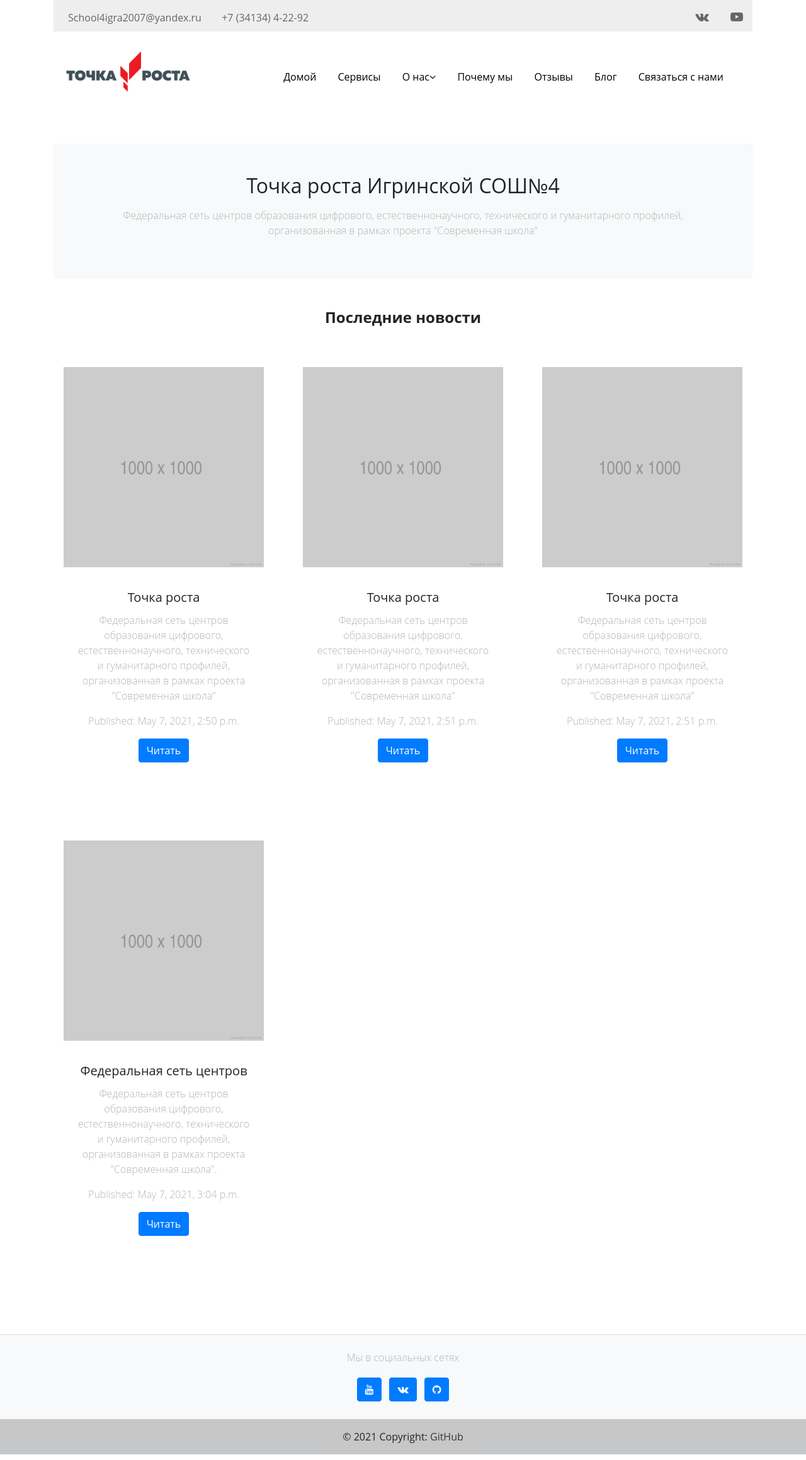
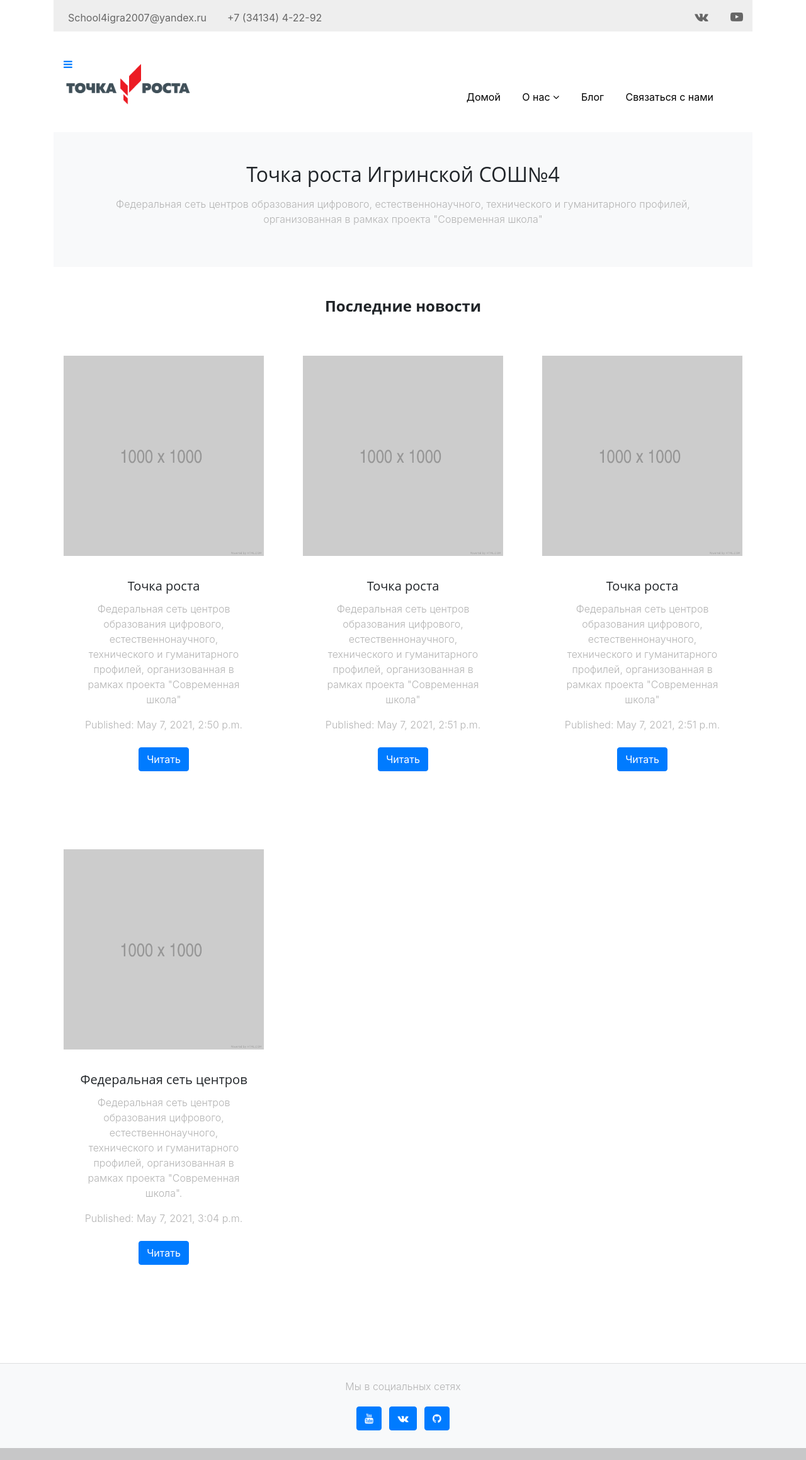
Before and after one commit to 1dlvb/GrowthPoint, a Django app: template web/templates/web/index.html in a window 1280 px wide. Shown: the top 2319 px of the page at 63% size. Run offline with Django 3.2, Linux system fonts and the light colour scheme; data comes from the database, SQL or seed files in the repository; the template is opened without the code that fills it: values that come from a table or form of the project are taken from there, most other values are stand-ins (such as "Sample title", 1, 10 or a date in 2020); some libraries are stand-ins or nearby versions.

Commit message:
Added adaptive design. Css-media.

```diff
--- a/web/templates/web/base.html
+++ b/web/templates/web/base.html
@@ -3,32 +3,21 @@
 <html lang="en">
 <head>
   <meta charset="UTF-8">
+    <!--  CSS  -->
+    <link rel="stylesheet" href="{% static 'css/style.css'%}" type="text/css">
     <!--  Bootstrap  -->
     <link rel="stylesheet" href="https://stackpath.bootstrapcdn.com/bootstrap/4.5.2/css/bootstrap.min.css"
       integrity="sha384-JcKb8q3iqJ61gNV9KGb8thSsNjpSL0n8PARn9HuZOnIxN0hoP+VmmDGMN5t9UJ0Z" crossorigin="anonymous">
     <!--  Font awesome  -->
     <link rel="stylesheet" href="https://stackpath.bootstrapcdn.com/font-awesome/4.7.0/css/font-awesome.min.css"
       integrity="sha384-wvfXpqpZZVQGK6TAh5PVlGOfQNHSoD2xbE+QkPxCAFlNEevoEH3Sl0sibVcOQVnN" crossorigin="anonymous">
-    <!--  CSS  -->
-    <link rel="stylesheet" href="{% static 'css/style.css'%}" type="text/css">
+
 
   <title>{{title}}</title>
 </head>
 <body>
 <header>
-    <!-- Intro settings -->
-    <style>
-      #intro {
-        /* Margin to fix overlapping fixed navbar */
-        margin-top: 58px;
-      }
-      @media (max-width: 991px) {
-        #intro {
-          /* Margin to fix overlapping fixed navbar */
-          margin-top: 45px;
-        }
-      }
-    </style>
+
 <div class="container">
 
      <div class="site-mobile-menu site-navbar-target">
@@ -75,17 +64,19 @@
               <a href="/" class="text-black"><span class="text-primary"><img src="/static/images/logo_gray.png"
               	width="80%" height="80%" alt=""></a>
             </div>
+			  <a class="burger"  href=""><i class="fa fa-bars"></i></a>
 
             <div class="col-12">
+            	<div class="navbar">
+
               <nav class="site-navigation text-right ml-auto " role="navigation">
 
                 <ul class="site-menu main-menu js-clone-nav ml-auto d-none d-lg-block">
                   <li><a href="/" class="nav-link">Домой</a></li>
-                  <li><a href="#services-section" class="nav-link">Сервисы</a></li>
 
 
                   <li class="has-children">
-                    <a href="#about-section" class="nav-link">О нас<i class="fa fa-angle-down"></i></a>
+                    <a href="#about-section" class="nav-link">О нас <i class="fa fa-angle-down"></i></a>
                     <ul class="dropdown">
                       <li><a href="#team-section" class="nav-link">Команда</a></li>
                       <li><a href="#pricing-section" class="nav-link">Мы на карте</a></li>
@@ -93,9 +84,7 @@
                     </ul>
                   </li>
 
-                  <li><a href="#why-us-section" class="nav-link">Почему мы</a></li>
 
-                  <li><a href="#testimonials-section" class="nav-link">Отзывы</a></li>
                   <li><a href="#blog-section" class="nav-link">Блог</a></li>
                   <li><a href="#contact-section" class="nav-link">Связаться с нами</a></li>
                 </ul>
@@ -109,9 +98,11 @@
         </div>
 
       </header>
+
+
+
 {% block content %}
 {% endblock %}
-
 
 
 
--- a/web/templates/web/index.html
+++ b/web/templates/web/index.html
@@ -24,22 +24,22 @@
 
 		<div class="row">
 			{% for post in posts %}
-			<div class="col-lg-4 col-md-6 mb-4 ">
-				<div class="posts p-3 mb-5">
+			<div class="posts col-lg-4 col-md-12 col-sm-12 mb-4 ">
+				<div class="post p-3 mb-5">
 					{% if post.header_image %}
-					<div class="image mb-3 bg-image hover-overlay">
+					<div class="image header-image mb-3 bg-image hover-overlay">
 						<img src="/media/{{post.header_image}}" class="img-fluid" alt="Preview">
 
 					</div>
 					{% endif %}
 					<div class="card-body">
-						<h5 class="card-title">{{post.title}}</h5>
-						<p class="card-text">
+						<h5 class="card-title post-title">{{post.title}}</h5>
+						<p class="card-text description">
 							{{post.description}}
 
 						</p>
-						<p>Published: {{post.published_date}}</p>
-						<a href="{% url 'detail' pk=post.pk %}" class="btn btn-primary">Читать</a>
+						<p class="post-published-date">Published: {{post.published_date}}</p>
+						<a href="{% url 'detail' pk=post.pk %}" class="btn btn-primary mt-2">Читать</a>
 					</div>
 				</div>
 			</div>
```
Also changed, not shown: web/static/css/style.css (+42 -0 lines).
